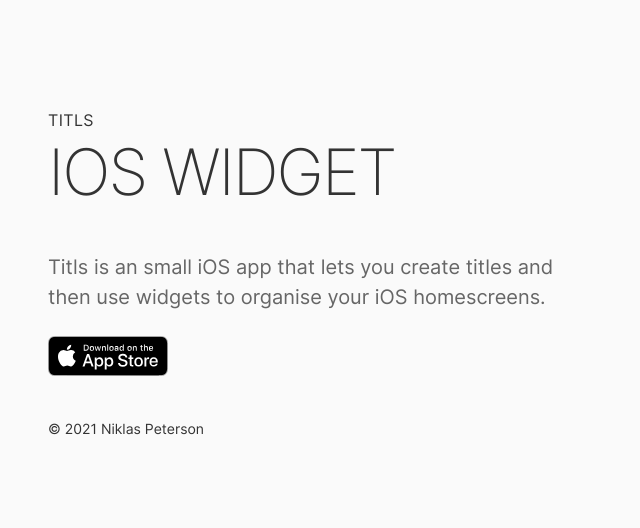
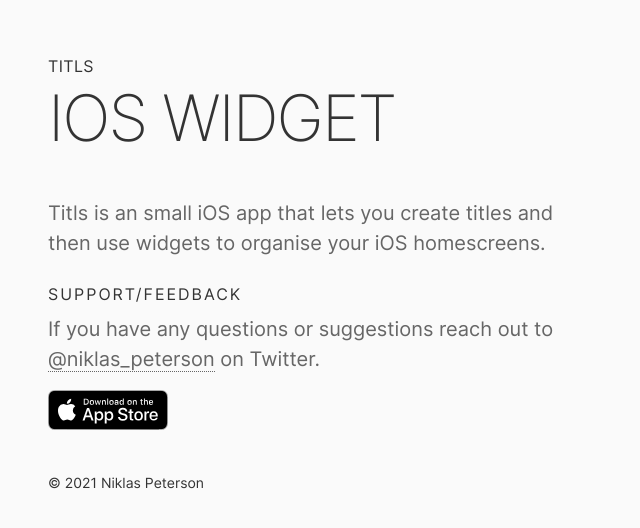
Before and after one commit to NiklasPeterson/niklaspeterson.com, a Next.js app: page /titls in a window 1280 px wide. Shown: the part 126-654 px from the top of the page, without its empty margins (0-640 px from the left). Built offline with nearby package versions, Linux system fonts and the light colour scheme; grey boxes are pictures that could not be loaded.

Commit message:
Adding a support section on Titls page

```diff
--- a/components/Heading/Heading3.jsx
+++ b/components/Heading/Heading3.jsx
@@ -5,7 +5,7 @@
 export default Heading3
 
 const ScH3 = styled.h3`
-  margin-bottom: 16px;
+  margin-bottom: 8px;
   color: var(--color-highlight);
   font-weight: 400;
   font-size: 16px;
--- a/pages/titls.jsx
+++ b/pages/titls.jsx
@@ -4,7 +4,9 @@
 import Footer from '@components/Footer'
 import Layout from '@components/Layout'
 import Header from '@components/Header'
+import Link from '@components/Link'
 import AppStoreButton from '@components/AppStoreButton'
+import Heading3 from '@components/Heading/Heading3'
 
 // import AppStoreWhite from '/images/App_store-white.svg';
 // import AppStoreBlack from '/images/App_store-black.svg';
@@ -26,6 +28,19 @@
         <Heading2
           text="Titls is an small iOS app that lets you create titles and then use widgets to organise your iOS homescreens."
         />
+
+        <Heading3 text="Support/Feedback"/>
+        <p style={{marginBottom: 16}}>
+          If you have any questions or suggestions reach out to {' '}
+          <Link
+            href="https://twitter.com/niklas_peterson"
+            title="Niklas Peterson on Twitter"
+            target="_blank"
+            rel="noopener"
+          >
+            @niklas_peterson
+          </Link>{' '} on Twitter.
+        </p>
           <AppStoreButton url="https://apps.apple.com/us/app/titls/id1579078964"/>
       </Article>
 
```
